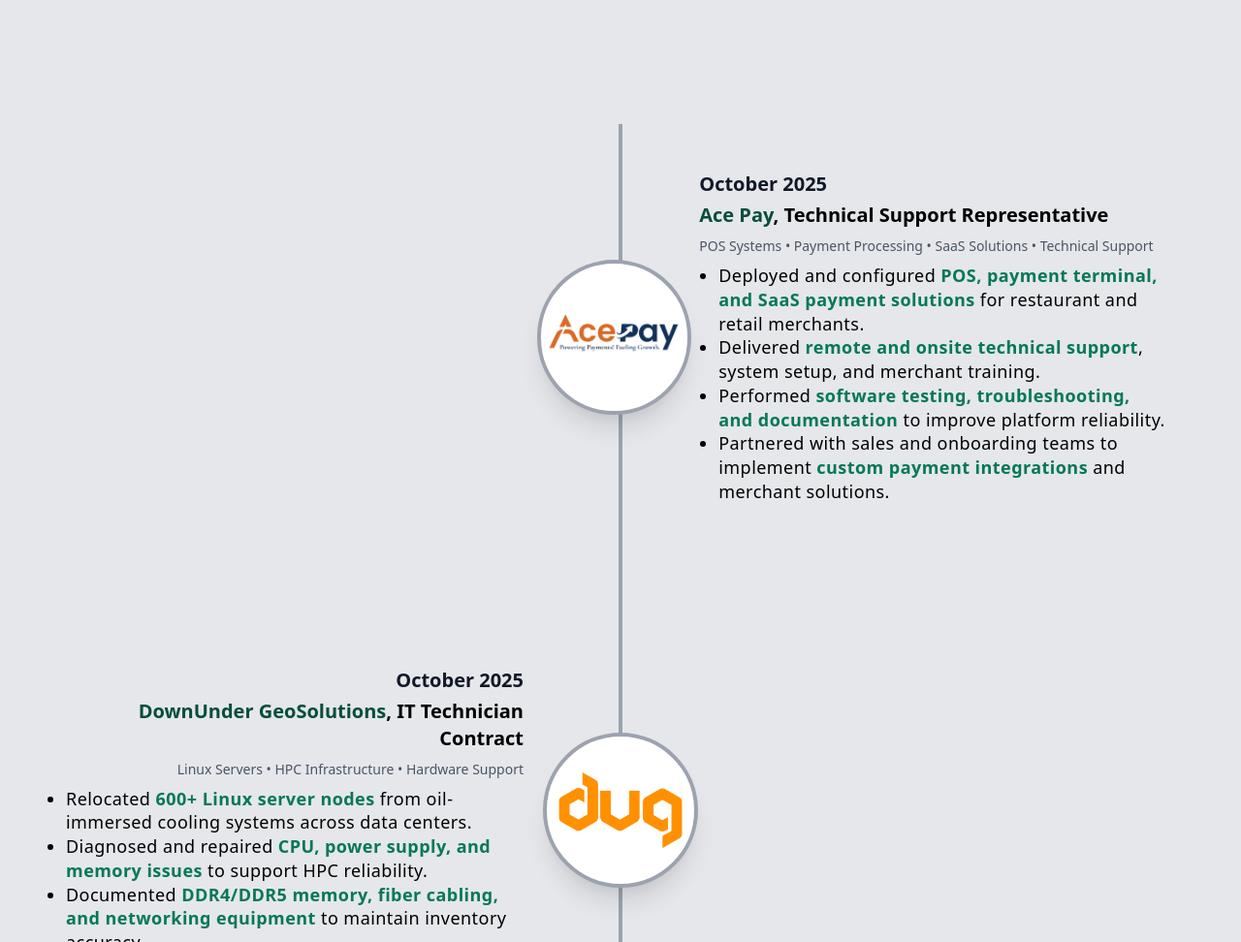
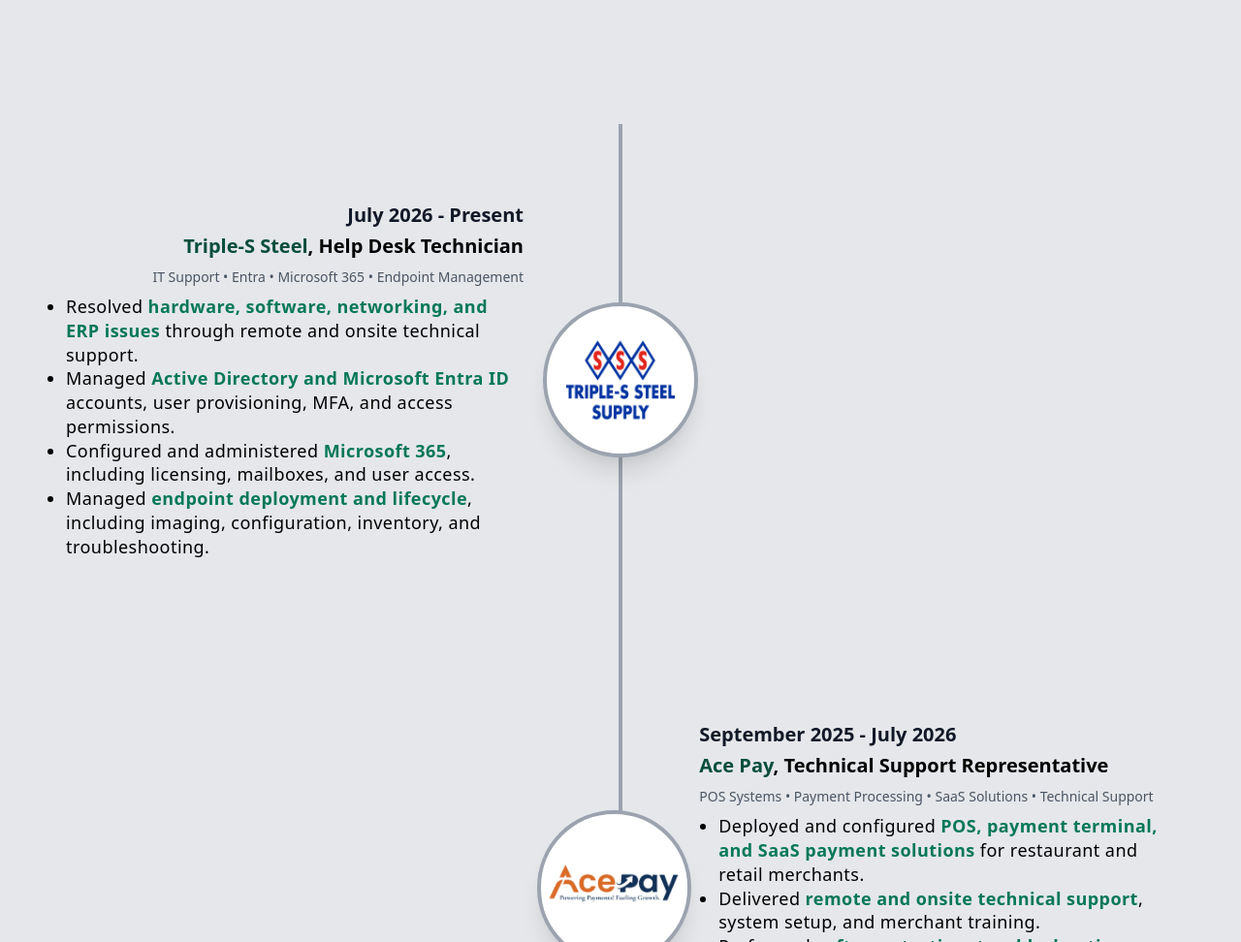
Before and after one commit to tonyhuyle/tonyhuyle.github.io, a website: page index.html in a window 1280 px wide. Shown: the part 2500-3472 px from the top of the page at 97% size. Drawn offline with nearby package versions, Linux system fonts and the light colour scheme.

Commit message:
Timeline position addition

```diff
--- a/index.html
+++ b/index.html
@@ -600,11 +600,34 @@
 
                 <!-- Present Event -->
 
+                <!-- Present Event -->
+                <div class="mb-10 flex flex-col md:flex-row items-center left-timeline">
+                    <div class="order-1 md:order-2 py-20 text-xl text-black md:w-6/12 md:-ml-20">
+                        <div class="px-5">
+                            <div class="lg:text-right">
+                                <h3 class="mb-1 font-bold text-gray-900">July 2026 - Present</h3>
+                                <h3 class="mb-2 font-bold"><span class="text-green-900">Triple-S Steel</span>, Help Desk Technician</h3>
+                                <p class="text-sm text-gray-600">IT Support • Entra • Microsoft 365 • Endpoint Management</p>
+                            </div>
+                        </div>
+                        <ul class="list-disc pl-5 leading-snug tracking-wide text-lg px-5 mt-2">
+                            <li>Resolved <span class="text-green-700 font-semibold">hardware, software, networking, and ERP issues</span> through remote and onsite technical support.</li>
+                            <li>Managed <span class="text-green-700 font-semibold">Active Directory and Microsoft Entra ID</span> accounts, user provisioning, MFA, and access permissions.</li>
+                            <li>Configured and administered <span class="text-green-700 font-semibold">Microsoft 365</span>, including licensing, mailboxes, and user access.</li>
+                            <li>Managed <span class="text-green-700 font-semibold">endpoint deployment and lifecycle</span>, including imaging, configuration, inventory, and troubleshooting.</li>
+                        </ul>
+                    </div>
+
+                    <div class="order-2 md:order-3 flex items-center justify-center bg-white shadow-xl w-40 h-40 rounded-full border-4 border-gray-400 overflow-hidden z-10">
+                        <img src="images/Timeline/triple-s.png" alt="Triple-S Steel" class="w-36 h-36 object-contain">
+                    </div>
+                </div>
+
                 <div class="mb-10 flex flex-col md:flex-row items-center right-timeline">
                     <div class="order-1 md:w-5/12"></div>
 
                     <div class="order-2 md:order-3 py-12 md:w-6/12 text-xl text-black md:-ml-4 pr-2 md:-mr-20">
-                        <h3 class="mb-1 font-bold text-gray-900">October 2025</h3>
+                        <h3 class="mb-1 font-bold text-gray-900">September 2025 - July 2026</h3>
                         <h3 class="mb-2 font-bold"><span class="text-green-900">Ace Pay</span>, Technical Support Representative</h3>
                         <p class="text-sm text-gray-600">POS Systems • Payment Processing • SaaS Solutions • Technical Support</p>
 
```
Also changed, not shown: images/Timeline/triple-s.png (added).
